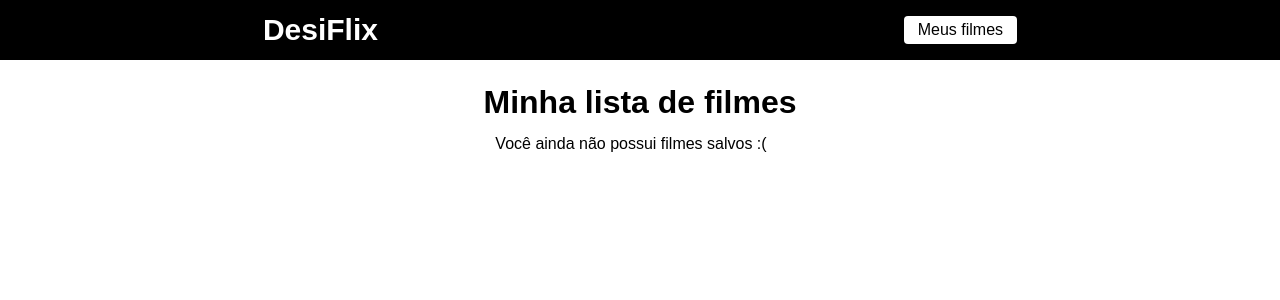
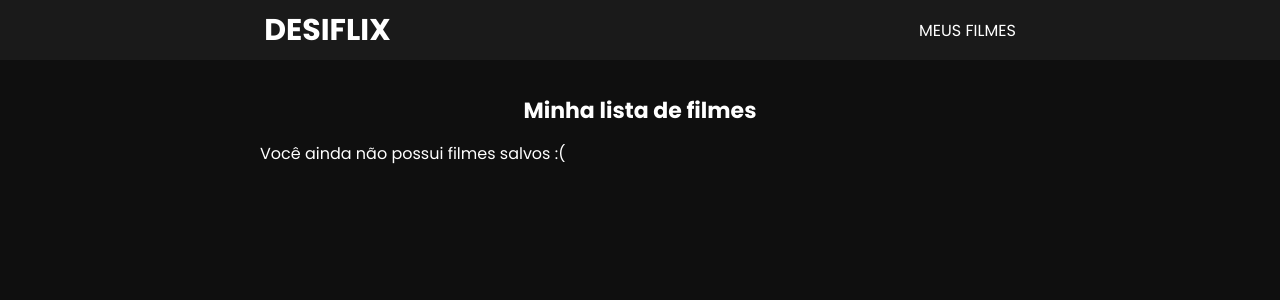
Before and after one commit to BrennoSCCP/desiflix, a React (Create React App) app: page /favoritos in a window 1280 px wide. Shown: the top 300 px of the page. Built offline with nearby package versions, Linux system fonts and the light colour scheme.

Commit message:
Padronizar estilos das páginas e melhorar header com fonte Poppins e animações

```diff
--- a/src/components/Header/header.css
+++ b/src/components/Header/header.css
@@ -4,23 +4,51 @@ header{
     align-items: center;
     width: 100%;
     height: 60px;
-    background-color: black;
+    background-color: rgb(26, 26, 26);
+}
+
+/* generic link styling with underline animation */
+header a {
+    position: relative;
+    text-decoration: none;
+    color: white;
+    font-family: 'Poppins', sans-serif;
+    text-transform: uppercase;
+    padding: 5px 0;
+}
+
+header a::after {
+    content: '';
+    position: absolute;
+    left: 0;
+    bottom: 0;
+    height: 2px;
+    width: 0;
+    background-color: white;
+    transition: width 0.3s ease;
+}
+
+header a:hover::after {
+    width: 50%;
 }
 
 .Logo{
-    text-decoration: none;
     font-size: 30px;
     cursor: pointer;
-    color: white;
     font-weight: bold;
-
 }
 
 .favoritos{
-    text-decoration: none;
-    padding: 5px 14px;
+    /* make it look like the other header links */
+    padding: 5px 0;
     cursor: pointer;
-    color: black;
-    background-color: white;
-    border-radius: 4px;
+    color: white;
+    background: none;
+    border: none;
 }
+
+.favoritos:hover{
+    /* underline animation handled by header a rules */
+    color: white;
+    background: none;
+}
--- a/src/index.css
+++ b/src/index.css
@@ -1,17 +1,16 @@
-*{
+@import url('https://fonts.googleapis.com/css2?family=Poppins:wght@400;500;600;700&display=swap');
+
+/*definir fundo escuro e resetar estilos padroes*/
+html, body {
   padding: 0;
   margin: 0;
+  background-color: rgb(15, 15, 15); /* keep dark background to avoid white lines */
+}
+
+* {
   box-sizing: border-box;
 }
 
-body{
-  font-family: sans-serif;
+body {
+  font-family: 'Poppins', sans-serif;
 }
-
-.app{
-  display: flex;
-  width: 100%;
-  justify-content: center;
-  align-items: center;
-  flex-direction: column;
-}
--- a/src/pages/Erro/erro.css
+++ b/src/pages/Erro/erro.css
@@ -1,4 +1,16 @@
-.not-found{
+* {
+    margin: 0;
+    padding: 0;
+    box-sizing: border-box;
+}
+
+.container {
+    background-color: rgb(15, 15, 15);
+    min-height: 100vh;
+    color: #fff;
+}
+
+.not-found {
     width: 100%;
     height: calc(100vh - 60px);
     display: flex;
@@ -7,15 +19,21 @@
     flex-direction: column;
 }
 
-.not-found h1{
+.not-found h1 {
     font-size: 150px;
 }
 
-.not-found a{
+.not-found a {
     text-decoration: none;
-    background-color: #116feb;
+    background-color: rgb(46, 46, 46);
     color: white;
     padding: 10px;
     border-radius: 5px;
     margin-top: 15px;
+    border: 1px solid rgba(255,255,255,0.1);
 }
+
+.not-found a:hover {
+    background-color: rgb(15, 15, 15);
+    transition: 0.5s;
+}
--- a/src/pages/Erro/index.js
+++ b/src/pages/Erro/index.js
@@ -3,10 +3,12 @@ import { Link } from "react-router-dom";
 import './erro.css';
 function Erro(){
     return(
-        <div className="not-found">
-            <h1>404</h1>
-            <h2>Página não encontrada!!</h2>
-            <Link to="/">Voltar para a página inicial</Link>
+        <div className="container">
+            <div className="not-found">
+                <h1>404</h1>
+                <h2>Página não encontrada!!</h2>
+                <Link to="/">Voltar para a página inicial</Link>
+            </div>
         </div>
     )
 }
--- a/src/pages/Favoritos/favoritos.css
+++ b/src/pages/Favoritos/favoritos.css
@@ -1,42 +1,116 @@
 
 
-
-.meus-filmes{
-    margin-top: 24px;
-    display: flex;
-    flex-direction: column;
-    align-items: center;
+* {
+    margin: 0;
+    padding: 0;
+    box-sizing: border-box;
 }
 
-.meus-filmes h1{
-    margin-bottom: 14px;
+.container {
+    background-color: rgb(15, 15, 15);
+    min-height: 100vh;
+    color: #fff;
 }
 
-.meus-filmes span{
+.meus-filmes {
+    max-width: 800px;
+    margin: 14px auto;
+    padding: 20px;
+}
+
+.meus-filmes h1 {
+    margin-bottom: 14px;
+    text-align: center;
+    font-size: 22px;
+}
+
+.meus-filmes span {
     margin-right: 18px;
 }
 
-.meus-filmes ul{
-    width: 720px;
+.meus-filmes ul {
+    width: 100%;
 }
 
-.meus-filmes ul li{
+.meus-filmes ul li {
     list-style: none;
     display: flex;
     justify-content: space-between;
     align-items: center;
     margin-bottom: 14px;
-
+    background-color: rgb(15, 15, 15);
+    padding: 15px;
+    border-radius: 30px;
+    border: 1px solid rgba(255,255,255,0.1);
 }
 
-.meus-filmes div{
+
+
+.meus-filmes ul li button {
+    font-size: 16px;
+    padding: 8px 12px;
+    border: 0;
+    outline: none;
+    border-radius: 4px;
+    cursor: pointer;
+    transition: background-color 0.3s ease;
+    background-color: rgb(15, 15, 15);
+    color: #fff;
+    border: 1px solid rgba(255,255,255,0.1);
+}
+
+/* delete button special color */
+.meus-filmes ul li .btn-excluir {
+    background-color: #c0392b;
+    border-color: #992d22;
+}
+.meus-filmes ul li .btn-excluir:hover {
+    background-color: #e74c3c;
+}
+
+/* action container flex to equalize button/link width */
+.meus-filmes ul li div {
+    display: flex;
+    gap: 10px;
+}
+
+.meus-filmes ul li div > * {
+    flex: 1 1 120px;       /* grow/shrink equally, prefer 120px */
+    max-width: 120px;
+    text-align: center;
+    white-space: nowrap;
+}
+
+.meus-filmes ul li button:hover {
+    background-color: rgb(46, 46, 46);
+}
+
+.meus-filmes div {
     display: flex;
     justify-content: center;
     align-items: center;
 }
 
-.meus-filmes div a{
+.meus-filmes div a {
     text-decoration: none;
-    color: #116feb;
+    color: #f0f2f4;
     margin-right: 14px;
 }
+
+.button-acoes{
+    display: inline-block;
+    font-size: 16px;
+    padding: 8px 12px;
+    border: 0;
+    outline: none;
+    border-radius: 4px;
+    cursor: pointer;
+    transition: background-color 0.3s ease;
+    background-color: rgb(15, 15, 15);
+    color: #fff;
+    border: 1px solid rgba(255,255,255,0.1);
+}
+
+.button-acoes:hover {
+    background-color: rgb(46, 46, 46);
+}
--- a/src/pages/Favoritos/index.js
+++ b/src/pages/Favoritos/index.js
@@ -23,6 +23,7 @@ function Favoritos(){
     }
 
     return(
+        <div className="container">
             <div className="meus-filmes">
                 <h1>Minha lista de filmes</h1>
 
@@ -34,14 +35,15 @@ function Favoritos(){
                             <li key={filme.id} >
                                 <span>{filme.title}</span>
                                 <div>
-                                <Link to={`/filme/${filme.id}`}>Ver detalhes</Link>
-                                <button onClick={()=> excluirFilme(filme.id)}>Excluir</button>
+                                    <Link className='button-acoes' to={`/filme/${filme.id}`}>Ver detalhes</Link>
+                                    <button className="btn-excluir" onClick={()=> excluirFilme(filme.id)}>Excluir</button>
                                 </div>
                             </li>
                         )
                     })}
                 </ul>
             </div>
+        </div>
 
     )
 }
--- a/src/pages/Filmes/filme-info.css
+++ b/src/pages/Filmes/filme-info.css
@@ -1,20 +1,28 @@
 
-
-.filme-info{
-    margin: 0 auto;
-    margin-top: 18px;
-    display: flex;
-    flex-direction: column;
-    max-width: 800px;
-    padding: 0 8px;
-
+* {
+    margin: 0;
+    padding: 0;
+    box-sizing: border-box;
 }
 
-.filme-info h1{
-    margin: 14px 0;
+.container {
+    background-color: rgb(15, 15, 15);
+    min-height: 100vh;
+    color: #fff;
 }
 
-.filme-info img{
+.filme-info {
+    max-width: 800px;
+    margin: 14px auto;
+    padding: 20px;
+}
+
+.filme-info h1 {
+    margin: 14px 0;
+    text-align: center;
+}
+
+.filme-info img {
     width: 900px;
     border-radius: 8px;
     max-width: 100%;
@@ -22,30 +30,41 @@
     object-fit: cover;
 }
 
-.filme-info h3{
+.filme-info h3 {
     margin-top: 14px;
 }
 
-.filme-info span{
+.filme-info span {
     margin: 8px;
 }
 
-.area-buttons button{
+.area-buttons button {
     margin-right: 12px;
     margin-top: 14px;
-    margin-left: 0px;
     font-size: 20px;
     border: 0;
     outline: none;
-    padding: 12px;
+    padding: 12px 20px;
     border-radius: 4px;
-    cursor: pointer;;
-    transition: all 0.5s;
+    cursor: pointer;
+    transition: background-color 0.3s ease, color 0.3s ease;
+    background-color: rgb(15, 15, 15);
+    color: #fff;
+    border: 1px solid rgba(255,255,255,0.1);
+    text-decoration: none;
+    display: inline-block;
+}
 
+.area-buttons button:hover,
+.area-buttons button a:hover {
+    background-color: rgb(46, 46, 46);
+    color: white;
+    border-color: rgba(255,255,255,0.1);
 }
-.area-buttons button:hover{
-    background-color: #3d052a;
-    color: white
+
+.area-buttons button a {
+    color: inherit;
+    text-decoration: none;
 }
 
 .area-buttons a{
--- a/src/pages/Filmes/index.js
+++ b/src/pages/Filmes/index.js
@@ -57,13 +57,16 @@ function Filme(){
 
     if(loading){
         return(
+            <div className="container">
                 <div className="filme-info">
                     <h1>Carregando detalhes...</h1>
+                </div>
             </div>
         )
     }
 
     return(
+        <div className="container">
             <div className="filme-info">
                 <h1>{filme.title}</h1>
                 <img src = {`https://image.tmdb.org/t/p/original/${filme.backdrop_path}`} alt={filme.title}/>
@@ -87,6 +90,7 @@ function Filme(){
 
 
             </div>
+        </div>
     )
 }
 
--- a/src/pages/Home/home.css
+++ b/src/pages/Home/home.css
@@ -1,3 +1,15 @@
+* {
+    margin: 0;
+    padding: 0;
+    box-sizing: border-box;
+}
+
+
+.container{
+    background-color: rgb(15, 15, 15);
+}
+
+
 .lista-filmes {
     max-width: 800px;
     margin: 14px auto;
@@ -12,27 +24,37 @@
 
 .lista-filmes article{
     width: 100%;
-    background-color: #fff;
-    padding: 15px;
-    border-radius: 4px;
+    background-color: rgb(15, 15, 15);
+    color:#fff;
+    padding: 0px;
+    border-radius: 30px;
+    cursor: pointer;
+    overflow: hidden;;
+    margin-bottom: 20px;
+    border: 1px solid rgba(255,255,255,0.1);
 }
+
+.lista-filmes article:hover{
+    background-color: rgb(46, 46, 46);
+    transition: 0.5s;
+    border-color: rgba(255,255,255,0.1);
+}
+
 
 .lista-filmes strong{
     margin-bottom: 14px;
     text-align: center;
     font-size: 22px;
     display: block;
+    padding: 15px 15px 5px 15px;
 
 }
 
 .lista-filmes img{
-    width: 900px;
-    max-width: 100%;
+    width: 100%;
     max-height: 340px;
     object-fit: cover;
     display: block;
-    border-top-left-radius: 8px;
-    border-top-right-radius: 8px;
 }
 
 .lista-filmes a{
@@ -41,9 +63,22 @@
     justify-content: center;
     padding: 10px 0;
     font-size: 24px;
-    background-color: #116feb;
+    background-color: rgb(43, 10, 10);
     text-decoration: none;
     color:#fff;
-    border-bottom-left-radius: 8px;
-    border-bottom-right-radius: 8px;
+    border-radius: 30px;
+    margin-top: 10px;
+    border-top: 1px solid rgba(255,255,255,0.1);
 }
+
+.lista-filmes a:hover{
+    background-color: #ffffff;
+    color:rgb(43, 10, 10);
+    border: 1px solid;
+    border-color: rgb(43, 10, 10);
+    transition: 0.5s ease;
+}
+
+.lista-filmes article:last-child {
+    margin-bottom: 0;
+}
```
Also changed, not shown: 1 other file (tests, documents, lock files or other folders). Lines whose indentation alone changed are shown as unchanged.
